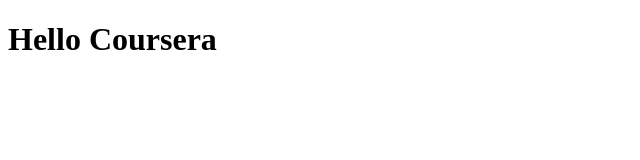
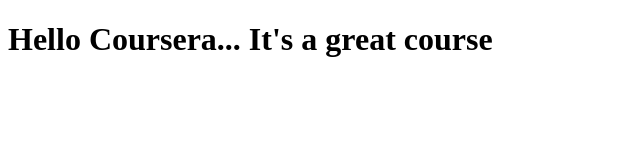
Before and after one commit to OmmyWaters/Cousera-Test, a plain HTML site: page site/index.html in a window 1280 px wide. Shown: the whole page, without its empty margins (0-640 px from the left). Drawn offline with Linux system fonts and the light colour scheme.

Commit message:
small addition

```diff
--- a/site/index.html
+++ b/site/index.html
@@ -6,6 +6,6 @@
 	<title>Hello Coursera</title>
 </head>
 <body>
- <h1>Hello Coursera</h1>
+ <h1>Hello Coursera... It's a great course</h1>
 </body>
 </html>
```
